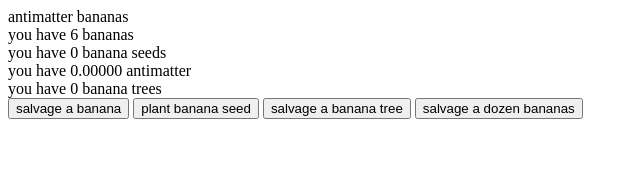
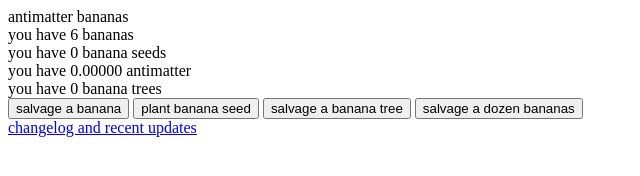
Before and after one commit to hyppoh/antimatter-bananas, a plain HTML site: page index.html in a window 1280 px wide. Shown: the whole page, without its empty margins (0-640 px from the left). Drawn offline with Linux system fonts and the light colour scheme.

Commit message:
added changelog

```diff
--- a/index.html
+++ b/index.html
@@ -17,5 +17,6 @@ antimatter bananas
     <button id="e" onclick="plant()">plant banana seed</button>
     <button id="f" onclick="destroy()">salvage a banana tree</button>
     <button id="g" onclick="salvageDozen()">salvage a dozen bananas</button>
+<footer><a href="https://hyppoh.github.io/antimatter-bananas/changelog.html">changelog and recent updates </a></footer>
 </body>
 </html>
```
